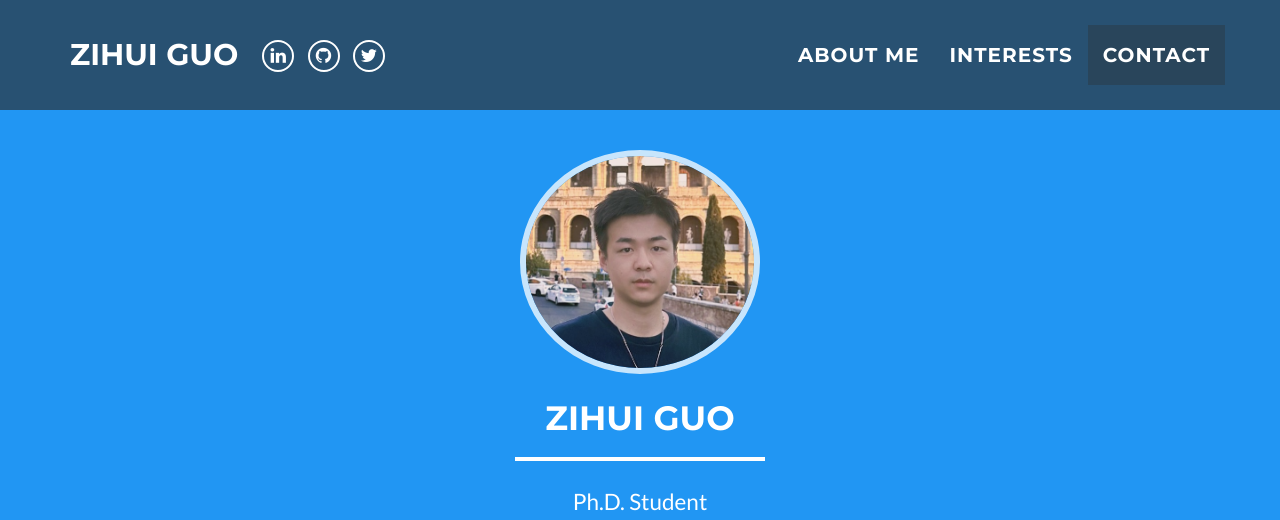
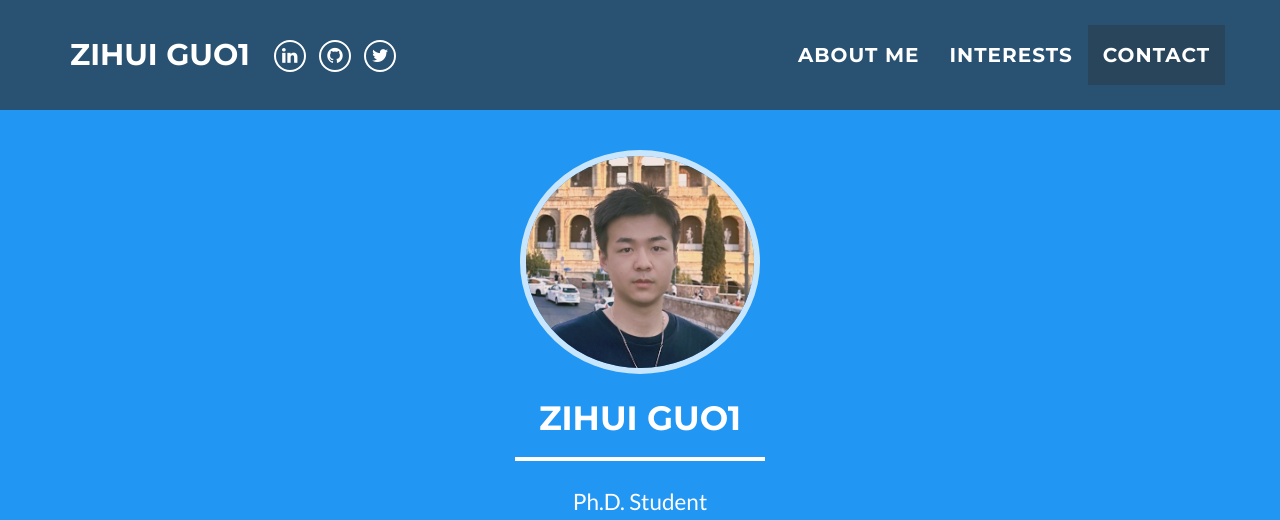
Before and after one commit to youzi27/youzi27.github.io, a Jekyll site: the page built from index.html, in a window 1280 px wide. Shown: the top 520 px of the page. Built offline with Jekyll 4.4.1, drawn with Linux system fonts in a browser that asks for light colours; some of the changed text lies outside the part shown.

Commit message:
Initial resume3

```diff
--- a/_config.yml
+++ b/_config.yml
@@ -1,9 +1,10 @@
 # Site settings
-name: Zihui Guo
+name: Zihui Guo1
 email: guozihui@iie.ac.cn
 #canonical_url: https://edwinexemplar.com
 keywords: "Networking, Cloud computing, Web Development"
 title0: "Ph.D. Student"
+
 baseurl:
 
 # Social networks usernames (many more available: google-plus, flickr, dribbble, pinterest, instagram, tumblr, linkedin, etc.)
--- a/_includes/css/main.css
+++ b/_includes/css/main.css
@@ -106,7 +106,7 @@
     font-weight: 700;
 }
 
-header .intro-text .title0 {
+header .intro-text .skills {
     font-size: 1.25em;
     font-weight: 300;
 }
```
